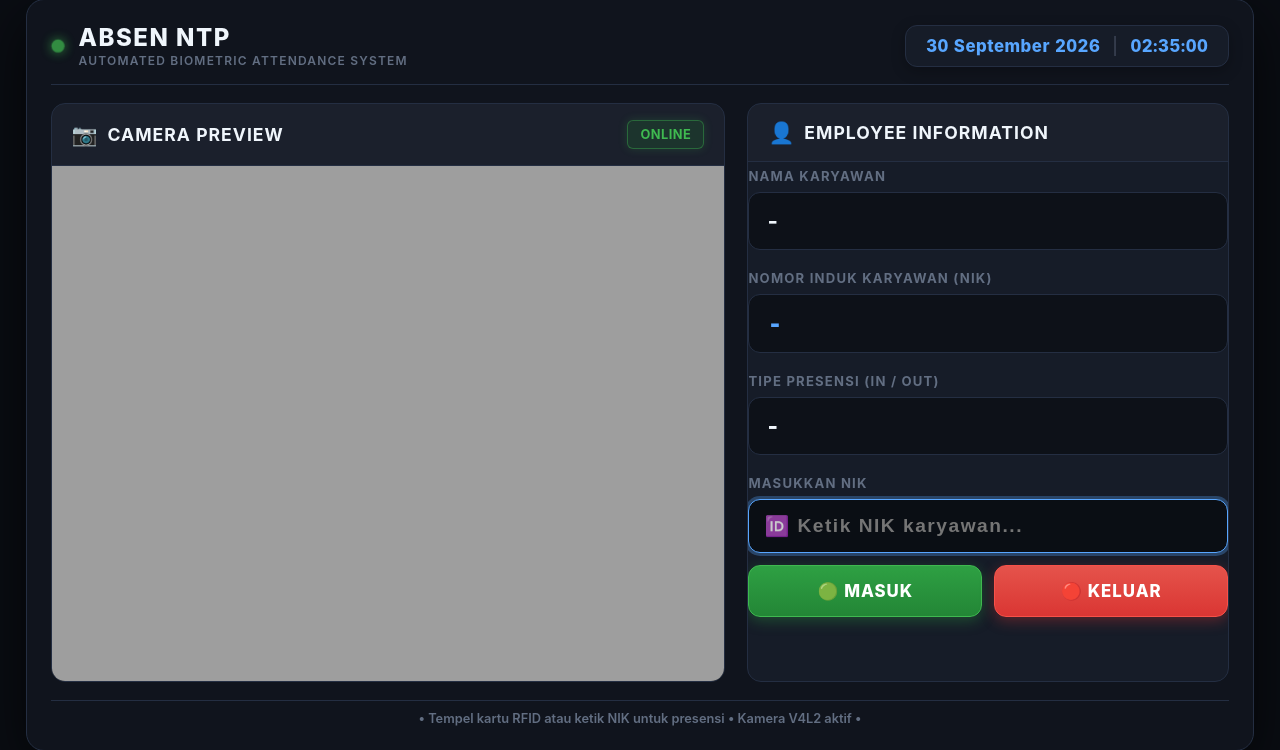
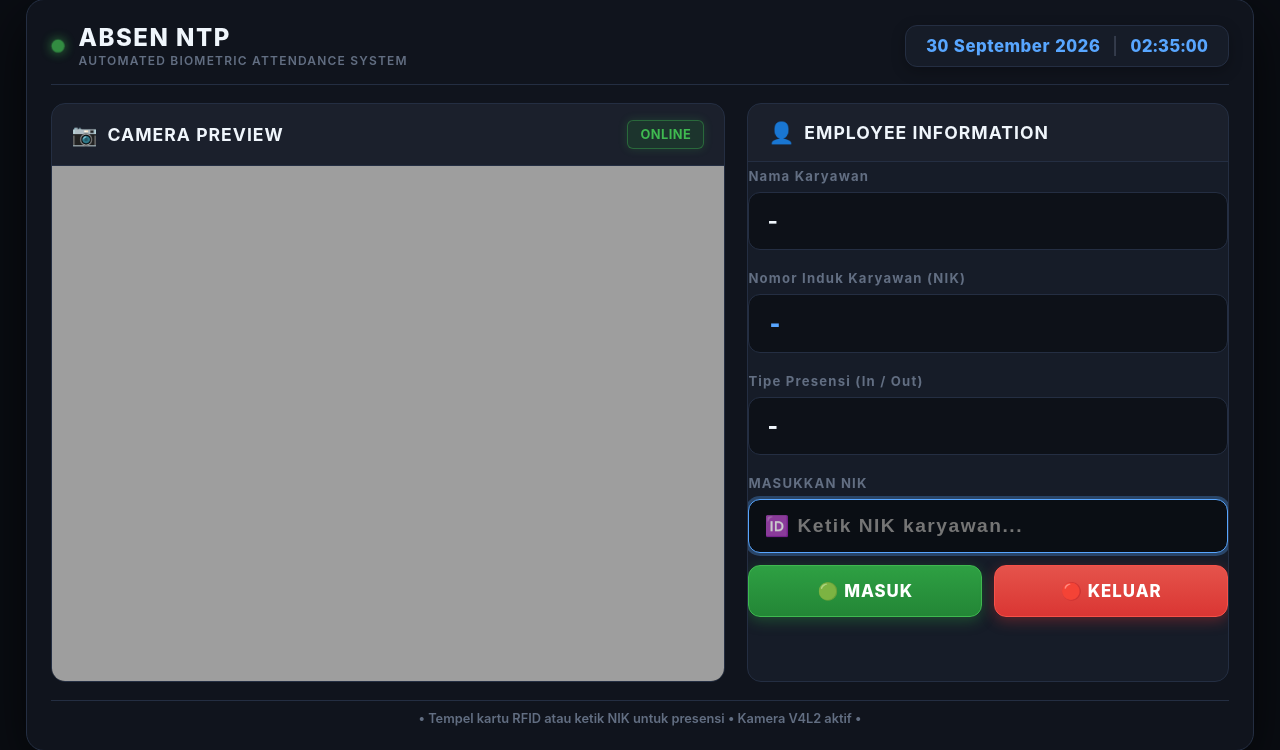
Before and after one commit to rabbaniez23/absen_ntp, a PHP site: page /absen/static/index.html in a window 1280 px wide. Shown: the part 25-775 px from the top of the page. Run offline with PHP 8.4, Linux system fonts and the light colour scheme.

Commit message:
style(kiosk): remove uppercase text-transform from label and bump css version

```diff
--- a/absen/static/index.html
+++ b/absen/static/index.html
@@ -4,7 +4,7 @@
     <meta charset="UTF-8">
     <meta name="viewport" content="width=device-width, initial-scale=1.0">
     <title>Absen NTP - Biometric Attendance</title>
-    <link rel="stylesheet" href="style.css?v=13">
+    <link rel="stylesheet" href="style.css?v=14">
 </head>
 <body>
     <div class="absen-ntp-container kiosk-container">
--- a/absen/static/style.css
+++ b/absen/static/style.css
@@ -501,7 +501,6 @@ html, body {
 .info-subgroup label {
     font-size: 0.82rem;
     font-weight: 700;
-    text-transform: uppercase;
     letter-spacing: 1.2px;
     color: var(--text-muted);
 }
```
